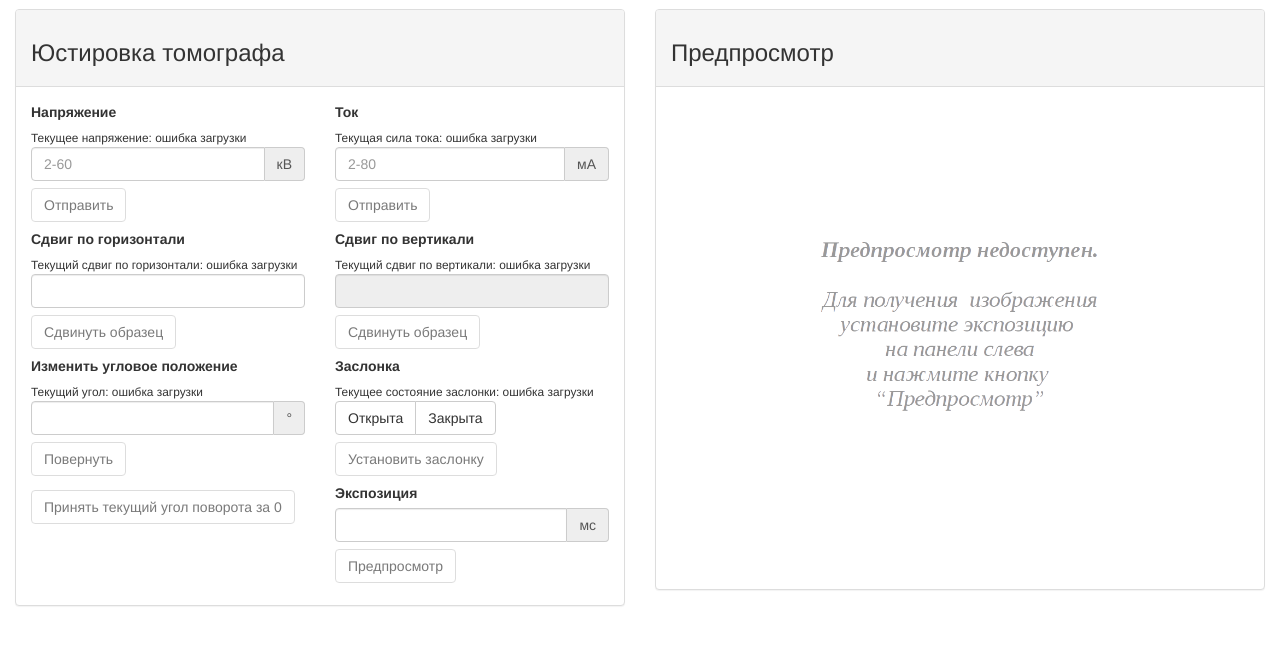
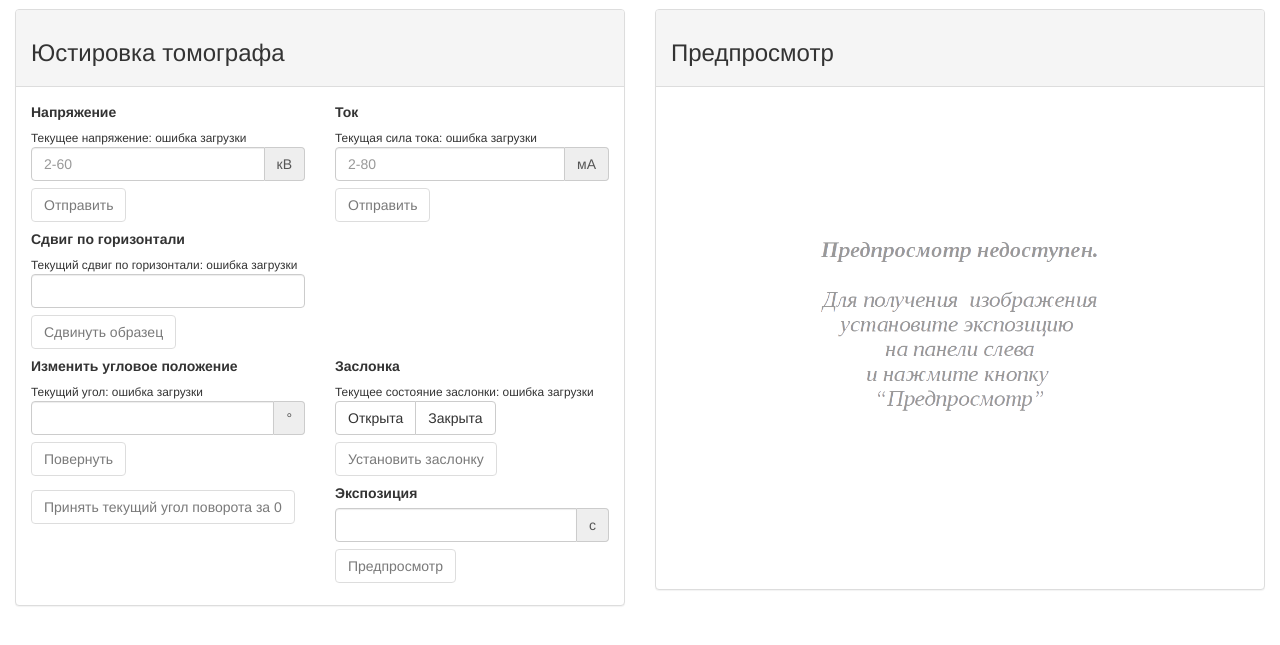
Before and after one commit to xTomo/rbtm-web, a Django app: template robotom/experiment/templates/experiment/adjustment.html in a window 1280 px wide. Shown: the part 51-696 px from the top of the page. Run offline with Django 3.2, Linux system fonts and the light colour scheme; the template is opened without the code that fills it: most values are stand-ins (such as "Sample title", 1, 10 or a date in 2020); some libraries are stand-ins or nearby versions.

Commit message:
update adj page

```diff
--- a/robotom/experiment/templates/experiment/adjustment.html
+++ b/robotom/experiment/templates/experiment/adjustment.html
@@ -102,7 +102,7 @@
                                     </div>
                                 </form>
                             </div>
-                            <div class="col-xs-6">
+                            <div class="col-xs-6" style="display:none">
                                 <form method="POST" action="">
                                     <div class="control-group">
                                         {% csrf_token %}
@@ -200,10 +200,11 @@
                                         <label for="picture_exposure">Экспозиция</label>
 
                                         <div class="input-group">
-                                            <input type="number" min="0" step="0.01" name="picture_exposure" id=
-                                                    "picture_exposure" class="form-control ntSaveForms" required>
+                                            <input type="number" min="0" step="0.001" name="picture_exposure" id=
+                                                    "picture_exposure" class="form-control ntSaveForms" required
+                                                    {% if exposure_sec %}value="{{ exposure_sec }}"{% endif %}>
 
-                                            <div class="input-group-addon">мс</div>
+                                            <div class="input-group-addon">с</div>
                                         </div>
 
                                         <input type="submit"
@@ -225,7 +226,7 @@
                 <div class="panel panel-default">
                     <div class="panel-heading">
                         <h3>Предпросмотр  {% if preview %}
-                            <small>Экспозиция: {{ exposure }} мс</small>{% endif %}</h3>
+                            <small>Экспозиция: {{ exposure_sec }} с</small>{% endif %}</h3>
                     </div>
                     <div class="panel-body">
                         {% if preview %}
```
Also changed, not shown: robotom/experiment/views.py (+4 -3 lines).
